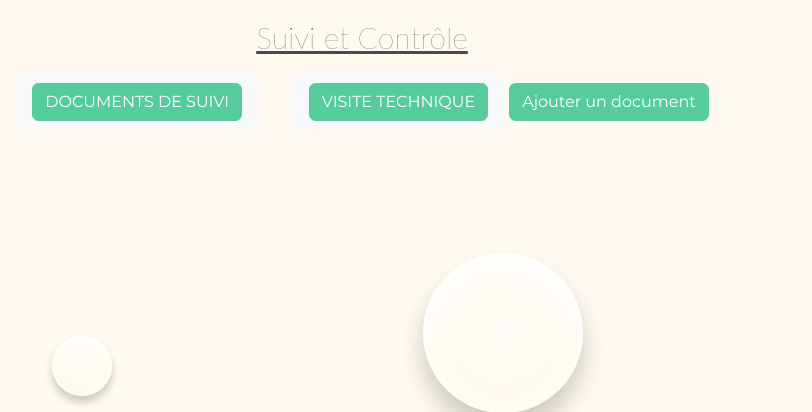
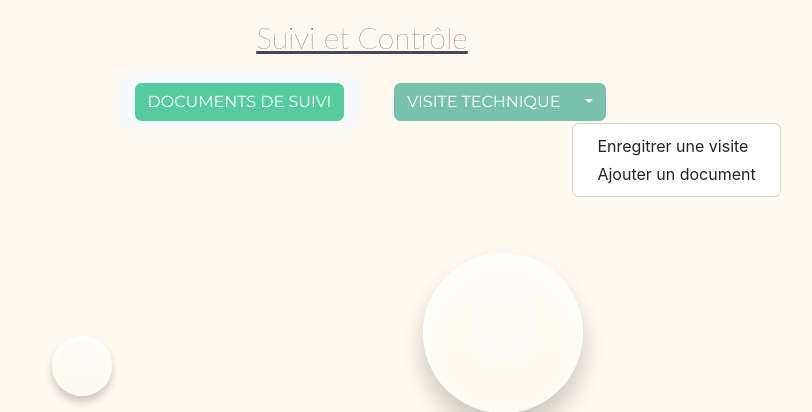
Before and after one commit to amadoubane84/Gestionprojet, a Symfony app: template templates/etudcontrol.html.twig in a window 1280 px wide. Shown: the part 50-462 px from the top of the page, without its empty margins (278-1090 px from the left). Run offline with Twig, Linux system fonts and the light colour scheme; the template is opened without the code that fills it, so the values that code supplies are empty; some libraries are stand-ins or nearby versions.

Commit message:
création du drop down sur la page suivi et contrôle

```diff
--- a/templates/etudcontrol.html.twig
+++ b/templates/etudcontrol.html.twig
@@ -12,8 +12,17 @@
     <div class="text-center">
 <button type="button" class="btn btn-light btn-lg"><a href="" class="btn btn-success">DOCUMENTS DE SUIVI</a></button>
 &nbsp;&nbsp;&nbsp;&nbsp;&nbsp;&nbsp;
-<button type="button" class="btn btn-light btn-lg"><a href="{{ path('visite_index') }}" class="btn btn-success">VISITE TECHNIQUE</a></button>
-<a href="{{ path('telechargement_new') }}"class="btn btn-success">Ajouter un document</a>
+<div class="btn-group" role="group" aria-label="Button group with nested dropdown">
+   <button type="button"<a href="#" class="btn btn-primary">VISITE TECHNIQUE</a></button>
+   <div class="btn-group" role="group">
+     <button id="btnGroupDrop1" type="button" class="btn btn-primary dropdown-toggle show" data-bs-toggle="dropdown" aria-haspopup="true" aria-expanded="true"></button>
+     <div class="dropdown-menu show" aria-labelledby="btnGroupDrop1" data-popper-placement="bottom-start" style="position: absolute; inset: 0px auto auto 0px; margin: 0px; transform: translate(0px, 40px);">
+       <a class="dropdown-item" href="{{ path('visite_new') }}">Enregitrer une visite</a>
+       <a class="dropdown-item" href="{{ path('telechargement_new') }}">Ajouter un document</a>
+     </div>
+   </div>
+ </div>
+
 
 </div>
 <br><br>
```
